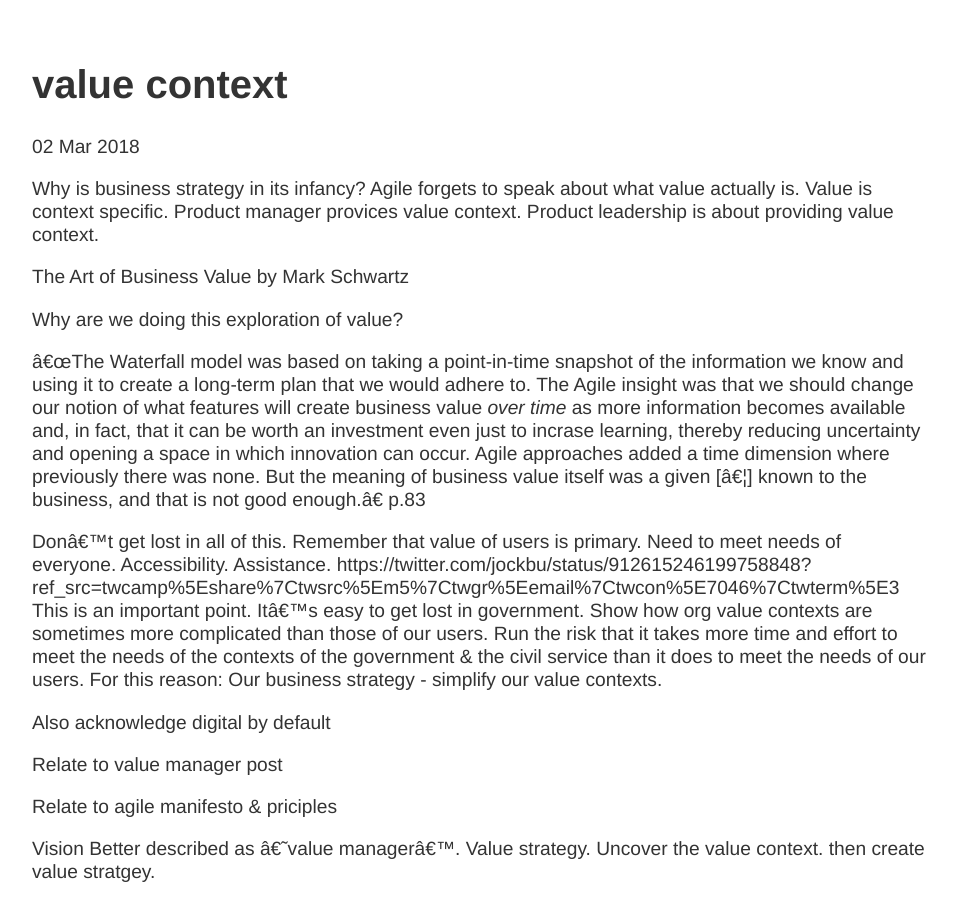
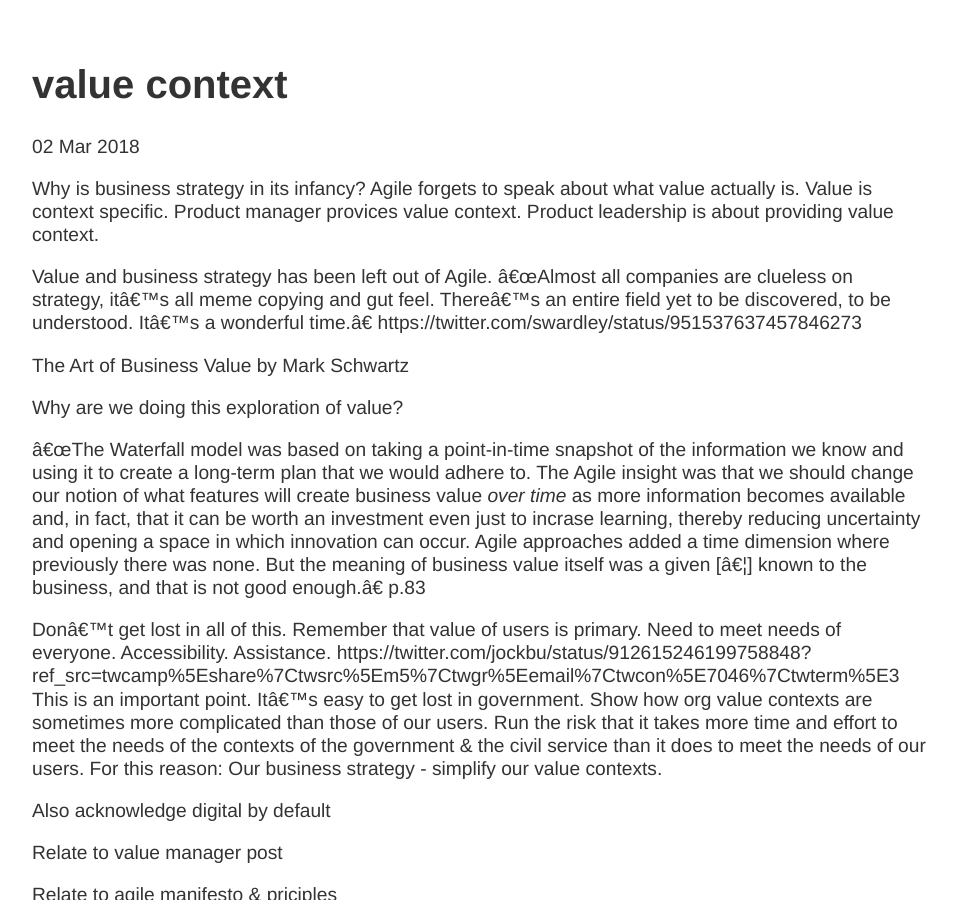
Before and after one commit to scottcolfer/scottcolfer.github.io, a Jekyll site: the page built from _posts/2018-03-02-value-context.md, in a window 1280 px wide and 900 px high. Shown: the whole window, without its empty margins (160-1117 px from the left). Built offline with Jekyll 4.4.1, drawn with Linux system fonts in a browser that asks for light colours.

Commit message:
Update 2018-03-02-value-context.md

```diff
--- a/_posts/2018-03-02-value-context.md
+++ b/_posts/2018-03-02-value-context.md
@@ -9,6 +9,9 @@ Agile forgets to speak about what value actually is.
 Value is context specific.
 Product manager provices value context.
 Product leadership is about providing value context.
+
+Value and business strategy has been left out of Agile.
+"Almost all companies are clueless on strategy, it's all meme copying and gut feel. There's an entire field yet to be discovered, to be understood. It's a wonderful time." https://twitter.com/swardley/status/951537637457846273
 
 The Art of Business Value by Mark Schwartz
 
```
